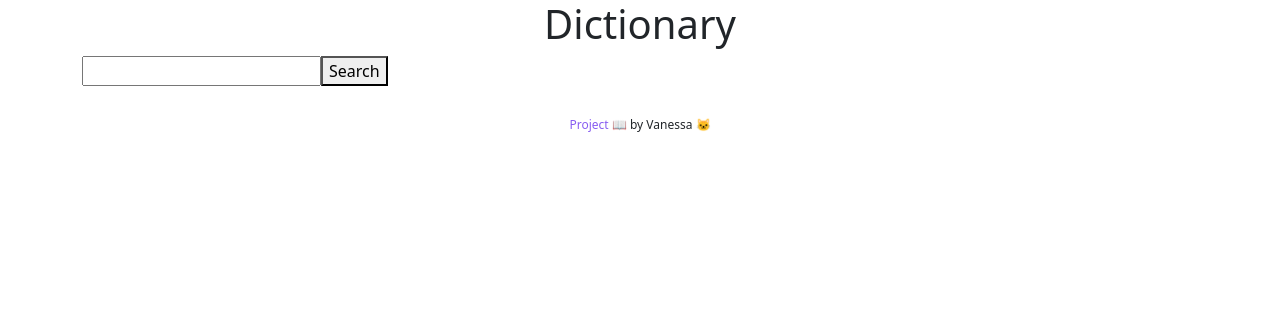
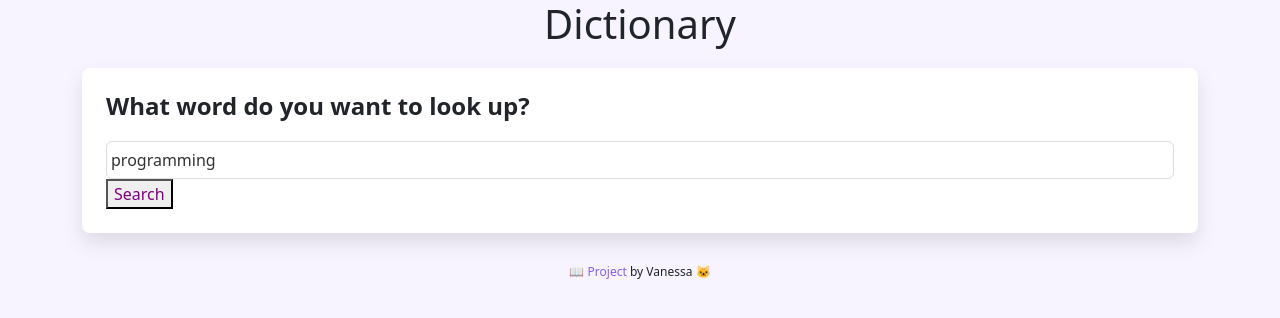
Before and after one commit to vwt604/dictionary-project, a React (Create React App) app: page / in a window 1280 px wide. Shown: the top 318 px of the page. Built offline with nearby package versions, Linux system fonts and the light colour scheme; no server answers.

Commit message:
style components and add default keyword on load

```diff
--- a/src/App.css
+++ b/src/App.css
@@ -1,3 +1,7 @@
+body {
+  background-color: #f7f3ff;
+}
+
 footer {
   margin-top: 30px;
   font-size: 0.75em;
--- a/src/App.js
+++ b/src/App.js
@@ -9,7 +9,7 @@ function App() {
           <h1 className="text-center">Dictionary</h1>
         </header>
         <main>
-          <Dictionary />
+          <Dictionary defaultKeyword="programming" />
         </main>
         <footer>
           <a
@@ -17,9 +17,9 @@ function App() {
             target="_blank"
             rel="noreferrer"
           >
-            Project
+            📖 Project
           </a>{" "}
-          📖 by Vanessa 🐱
+          by Vanessa 🐱
         </footer>
       </div>
     </div>
--- a/src/components/Dictionary.css
+++ b/src/components/Dictionary.css
@@ -0,0 +1,25 @@
+.Dictionary section {
+  background-color: white;
+  padding: 1.5rem;
+  border-radius: 8px;
+  box-shadow: 0px 10px 20px rgba(0, 0, 0, 0.1);
+  margin: 20px 0;
+}
+
+.Dictionary input {
+  width: 100%;
+  padding: 6px 4px;
+  border-radius: 6px;
+  color: #333;
+  border: 1px solid #ddd;
+}
+
+.Dictionary button {
+  color: purple;
+}
+
+.Dictionary h1 {
+  font-size: 24px;
+  font-weight: bold;
+  margin-bottom: 20px;
+}
--- a/src/components/Dictionary.js
+++ b/src/components/Dictionary.js
@@ -3,35 +3,55 @@ import axios from "axios";
 import "./Dictionary.css";
 import Results from "./Results";
 
-export default function Dictionary() {
-  let [keyword, setKeyword] = useState(null);
+export default function Dictionary(props) {
+  let [keyword, setKeyword] = useState(props.defaultKeyword);
   let [results, setResults] = useState(null);
+  let [loaded, isLoaded] = useState(false);
 
   function handleResponse(res) {
     // console.log("API res", res.data[0]);
     setResults(res.data[0]);
   }
 
-  function search(e) {
-    e.preventDefault();
-    console.log(`Searching for...${keyword}`);
-
+  function search() {
     // documentation: https://dictionaryapi.dev/
     let apiUrl = `https://api.dictionaryapi.dev/api/v2/entries/en/${keyword}`;
     axios.get(apiUrl).then(handleResponse);
+  }
+
+  function handleSubmit(e) {
+    e.preventDefault();
+    search();
   }
 
   function handleKeywordChange(e) {
     setKeyword(e.target.value);
   }
 
+  function load() {
+    isLoaded(true);
+    search();
+  }
+
+  if (loaded) {
     return (
       <div className="Dictionary">
-      <form onSubmit={search}>
-        <input type="search" onChange={handleKeywordChange} />
+        <section>
+          <h1>What word do you want to look up?</h1>
+          <form onSubmit={handleSubmit}>
+            <input
+              type="search"
+              onChange={handleKeywordChange}
+              defaultValue={props.defaultKeyword}
+            />
             <button>Search</button>
           </form>
+        </section>
         <Results results={results} />
       </div>
     );
+  } else {
+    load();
+    return "Loading...";
   }
+}
--- /dev/null
+++ b/src/components/Meaning.css
@@ -0,0 +1,14 @@
+.Meaning h3 {
+  font-size: 24px;
+  line-height: 1.5;
+  font-weight: bold;
+}
+
+.Meaning .example {
+  opacity: 0.7;
+  font-style: italic;
+}
+
+.Meaning .definition::first-letter {
+  text-transform: capitalize;
+}
--- a/src/components/Meaning.js
+++ b/src/components/Meaning.js
@@ -1,8 +1,9 @@
 import React from "react";
 import Synonyms from "./Synonyms";
+import "./Meaning.css";
 
 export default function Meaning(props) {
-  console.log("Meaning props", props);
+  // console.log("Meaning props", props);
   let definitions = props.meaning.definitions;
   return (
     <div className="Meaning">
@@ -10,8 +11,8 @@ export default function Meaning(props) {
       {definitions.map(function (definition, index) {
         return (
           <div key={index}>
-            <strong>Definition:</strong> <p>{definition.definition}</p>
-            <strong>Example:</strong> <em>{definition.example}</em>
+            <div className="definition">{definition.definition}</div>
+            <div className="example">{definition.example}</div>
             <Synonyms synonyms={definition.synonyms} />
           </div>
         );
--- /dev/null
+++ b/src/components/Phonetic.css
@@ -0,0 +1,22 @@
+.Phonetic {
+  margin: 20px 0;
+}
+
+.Phonetic a {
+  color: purple;
+  border: 1px solid #ddd;
+  text-decoration: none;
+  padding: 10px 20px;
+  border-radius: 20px;
+  transition: all 150ms ease-in-out;
+  margin-right: 10px;
+}
+
+.Phonetic a:hover {
+  background: purple;
+  color: white;
+}
+
+.Phonetic .text {
+  opacity: 0.7;
+}
--- /dev/null
+++ b/src/components/Phonetic.js
@@ -0,0 +1,14 @@
+import React from "react";
+import "./Phonetic.css";
+
+export default function Phonetic(props) {
+  console.log(props.phonetic);
+  return (
+    <div className="Phonetic">
+      <a href={props.phonetic.audio} target="_blank" rel="noreferrer">
+        Listen
+      </a>
+      <span className="text">{props.phonetic.text}</span>
+    </div>
+  );
+}
--- /dev/null
+++ b/src/components/Results.css
@@ -0,0 +1,4 @@
+.Results h2 {
+  font-size: 36px;
+  font-weight: bold;
+}
--- a/src/components/Results.js
+++ b/src/components/Results.js
@@ -1,19 +1,34 @@
 import React from "react";
 import Meaning from "./Meaning";
+import Phonetic from "./Phonetic";
+import "./Results.css";
 
 export default function Results(props) {
   // console.log("Results props.results", props.results);
 
   if (props.results) {
     let meanings = props.results.meanings;
+    let phonetics = props.results.phonetics;
+    console.log(props.results);
     return (
       <div className="Results">
-        <h1>{props.results.word}</h1>
+        <section>
+          <h2>{props.results.word}</h2>
+          {phonetics.map(function (phonetic, index) {
+            return (
+              <div key={index}>
+                <Phonetic phonetic={phonetic} />
+              </div>
+            );
+          })}
+        </section>
+
         {meanings.map(function (meaning, index) {
           return (
-            <div key={index}>
+            <section key={index}>
               <Meaning meaning={meaning} />
-            </div>
+              <br />
+            </section>
           );
         })}
       </div>
--- /dev/null
+++ b/src/components/Synonyms.css
@@ -0,0 +1,9 @@
+.Synonyms {
+  margin: 30px 0;
+  padding: 0;
+}
+
+.Synonyms li {
+  display: inline-block;
+  padding-right: 10px;
+}
--- a/src/components/Synonyms.js
+++ b/src/components/Synonyms.js
@@ -1,7 +1,8 @@
 import React from "react";
+import "./Synonyms.css";
 
 export default function Synonyms(props) {
-  console.log(props);
+  // console.log(props);
   let synonyms = props.synonyms;
   if (props.synonyms) {
     return (
```
Lines whose indentation alone changed are shown as unchanged.
